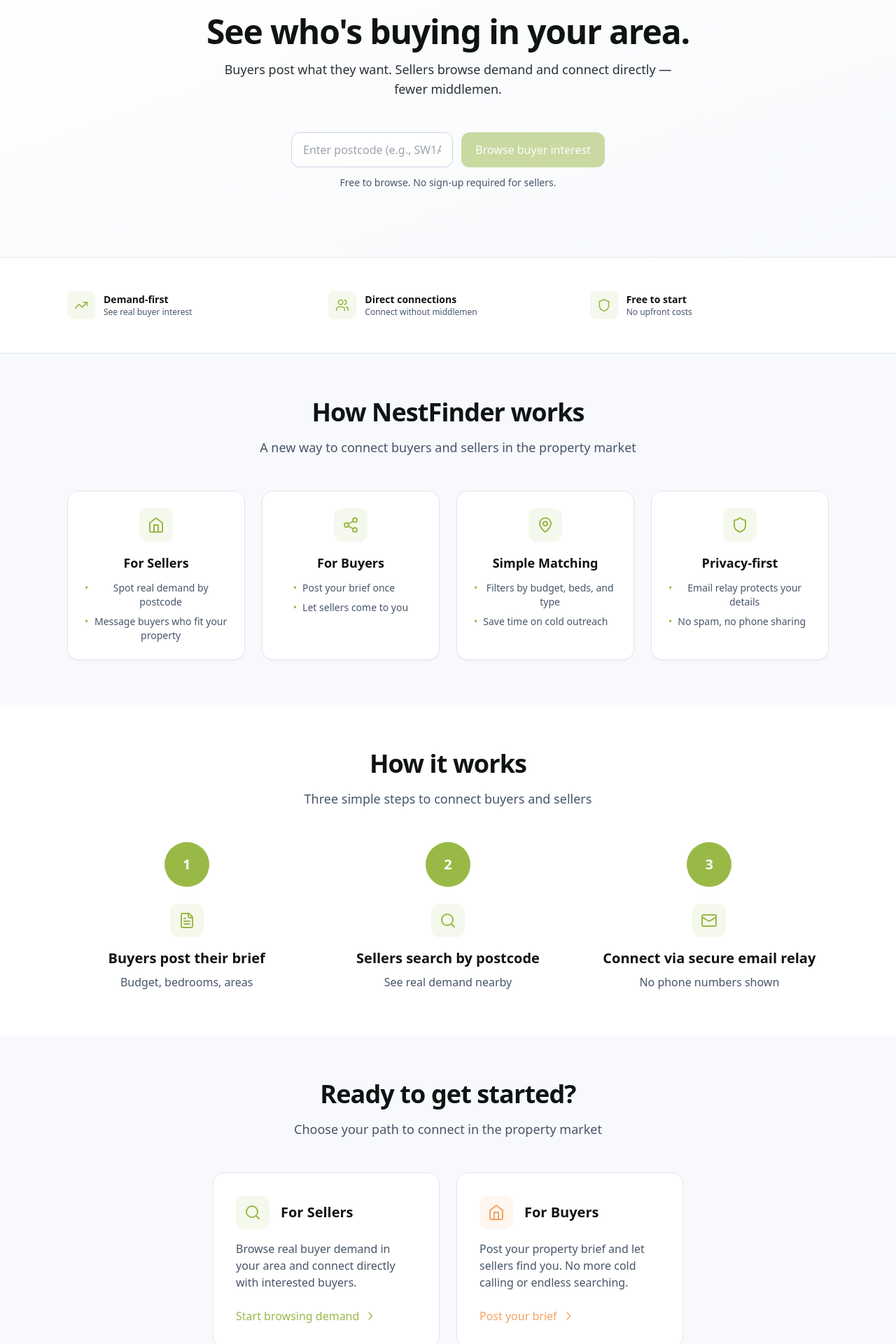
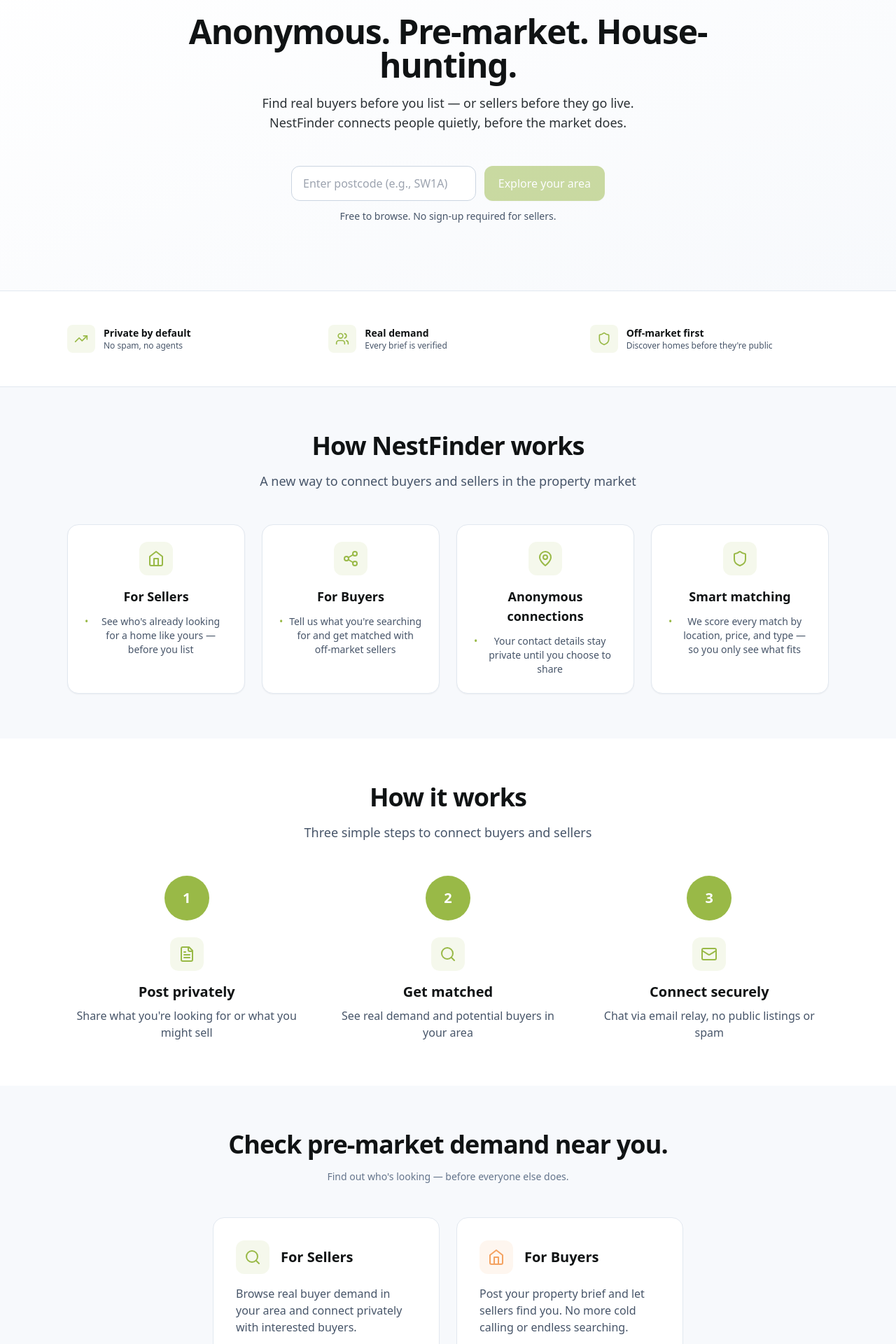
Before and after one commit to OscarTitcombe/NestFinderWebApp, a Next.js app: page / in a window 1280 px wide. Shown: the part 140-2060 px from the top of the page at 70% size. Built offline with nearby package versions, Linux system fonts and the light colour scheme.

Commit message:
Copy improvements

```diff
--- a/app/for-buyers/page.tsx
+++ b/app/for-buyers/page.tsx
@@ -51,18 +51,18 @@
         <div className="container-custom">
           <div className="text-center max-w-4xl mx-auto">
             <h1 className="heading-primary mb-6">
-              Tell us what you're looking for.
+              House-hunt anonymously.
             </h1>
 
             <p className="subheading max-w-2xl mx-auto mb-8">
-              Post your brief once. Let the right sellers find you.
+              Post your brief and get matched with off-market sellers — before listings go public.
             </p>
 
             <Link
               href="/buy"
               className="btn-primary text-lg px-8 py-4 inline-flex items-center"
             >
-              Post your brief
+              Create your private brief
               <FileText className="w-5 h-5 ml-2" />
             </Link>
           </div>
@@ -173,7 +173,7 @@
                 href="/buy"
                 className="btn-primary text-lg px-8 py-4 inline-flex items-center justify-center"
               >
-                Post your brief
+                Create your private brief
                 <FileText className="w-5 h-5 ml-2" />
               </Link>
 
@@ -181,7 +181,7 @@
                 href="/market"
                 className="inline-flex items-center justify-center px-8 py-4 text-primary border border-primary rounded-xl hover:bg-primary/5 transition-colors"
               >
-                Browse market
+                Explore pre-market
                 <Home className="w-5 h-5 ml-2" />
               </Link>
             </div>
--- a/app/for-sellers/page.tsx
+++ b/app/for-sellers/page.tsx
@@ -46,15 +46,11 @@
 const faqs = [
   {
     question: 'Do I need an estate agent?',
-    answer: 'No — you can contact buyers directly. NestFinder connects you with verified buyers in your area, eliminating the need for traditional estate agents and their fees.'
+    answer: 'No — you can contact buyers privately. NestFinder connects you with verified buyers in your area, eliminating the need for traditional estate agents and their fees.'
   },
   {
     question: 'Is it free?',
     answer: 'Yes, posting and browsing are free while we\'re in beta. You can search buyer demand and contact interested buyers at no cost.'
-  },
-  {
-    question: 'How do I know buyers are genuine?',
-    answer: 'All buyers are verified through our email system. We use secure email relay to protect both parties while ensuring genuine interest.'
   }
 ]
 
@@ -66,18 +62,18 @@
         <div className="container-custom">
           <div className="text-center max-w-4xl mx-auto">
             <h1 className="heading-primary mb-6">
-              See real buyer demand in your postcode.
+              See real buyers — before you list.
             </h1>
 
             <p className="subheading max-w-2xl mx-auto mb-8">
-              Browse live briefs and connect directly — fewer middlemen.
+              Join the pre-market. Connect privately, sell faster, skip the noise.
             </p>
 
             <Link
               href="/market"
               className="btn-primary text-lg px-8 py-4 inline-flex items-center"
             >
-              Browse buyer demand
+              Explore your area
               <Search className="w-5 h-5 ml-2" />
             </Link>
           </div>
@@ -214,7 +210,7 @@
               Ready to see buyer demand in your area?
             </h2>
             <p className="text-lg text-slate-600 mb-8">
-              Start browsing buyer interest and connect directly with potential buyers
+              Start browsing buyer interest and connect privately with potential buyers
             </p>
 
             <div className="flex flex-col sm:flex-row gap-4 justify-center">
@@ -222,7 +218,7 @@
                 href="/market"
                 className="btn-primary text-lg px-8 py-4 inline-flex items-center justify-center"
               >
-                Browse buyer demand
+                Explore pre-market demand
                 <Search className="w-5 h-5 ml-2" />
               </Link>
 
--- a/app/layout.tsx
+++ b/app/layout.tsx
@@ -2,8 +2,8 @@
 import './globals.css'
 
 export const metadata: Metadata = {
-  title: 'NestFinder - See who\'s buying in your area',
-  description: 'Buyers post what they want. Sellers browse demand and connect directly — fewer middlemen.',
+  title: 'NestFinder — Anonymous, pre-market house-hunting',
+  description: 'Find real buyers before you list — or sellers before they go live. Anonymous matches, private intros, off-market first.',
 }
 
 export default function RootLayout({
--- a/components/CTASection.tsx
+++ b/components/CTASection.tsx
@@ -7,10 +7,10 @@
       <div className="container-custom">
         <div className="text-center max-w-4xl mx-auto">
           <h2 className="text-3xl sm:text-4xl font-bold tracking-tight text-dark mb-4">
-            Ready to get started?
+            Check pre-market demand near you.
           </h2>
-          <p className="text-lg text-slate-600 mb-12">
-            Choose your path to connect in the property market
+          <p className="text-sm text-slate-500 mb-12">
+            Find out who's looking — before everyone else does.
           </p>
 
           <div className="grid grid-cols-1 md:grid-cols-2 gap-6 max-w-2xl mx-auto">
@@ -26,10 +26,10 @@
                 <h3 className="text-xl font-semibold text-dark">For Sellers</h3>
               </div>
               <p className="text-slate-600 mb-6">
-                Browse real buyer demand in your area and connect directly with interested buyers.
+                Browse real buyer demand in your area and connect privately with interested buyers.
               </p>
               <div className="flex items-center text-primary font-medium group-hover:text-[#7A9A3A] transition-colors">
-                Start browsing demand
+                Explore pre-market demand
                 <svg className="w-4 h-4 ml-2 group-hover:translate-x-1 transition-transform" fill="none" stroke="currentColor" viewBox="0 0 24 24">
                   <path strokeLinecap="round" strokeLinejoin="round" strokeWidth={2} d="M9 5l7 7-7 7" />
                 </svg>
@@ -51,7 +51,7 @@
                 Post your property brief and let sellers find you. No more cold calling or endless searching.
               </p>
               <div className="flex items-center text-accent font-medium group-hover:text-[#D18B4A] transition-colors">
-                Post your brief
+                Create your private brief
                 <svg className="w-4 h-4 ml-2 group-hover:translate-x-1 transition-transform" fill="none" stroke="currentColor" viewBox="0 0 24 24">
                   <path strokeLinecap="round" strokeLinejoin="round" strokeWidth={2} d="M9 5l7 7-7 7" />
                 </svg>
--- a/components/FeatureGrid.tsx
+++ b/components/FeatureGrid.tsx
@@ -5,32 +5,28 @@
     icon: Home,
     title: 'For Sellers',
     bullets: [
-      'Spot real demand by postcode',
-      'Message buyers who fit your property'
+      'See who\'s already looking for a home like yours — before you list'
     ]
   },
   {
     icon: Share2,
     title: 'For Buyers',
     bullets: [
-      'Post your brief once',
-      'Let sellers come to you'
+      'Tell us what you\'re searching for and get matched with off-market sellers'
     ]
   },
   {
     icon: MapPin,
-    title: 'Simple Matching',
+    title: 'Anonymous connections',
     bullets: [
-      'Filters by budget, beds, and type',
-      'Save time on cold outreach'
+      'Your contact details stay private until you choose to share'
     ]
   },
   {
     icon: Shield,
-    title: 'Privacy-first',
+    title: 'Smart matching',
     bullets: [
-      'Email relay protects your details',
-      'No spam, no phone sharing'
+      'We score every match by location, price, and type — so you only see what fits'
     ]
   }
 ]
--- a/components/Hero.tsx
+++ b/components/Hero.tsx
@@ -7,17 +7,20 @@
         <div className="text-center max-w-4xl mx-auto">
           {/* Main Headline */}
           <h1 className="heading-primary">
-            See who's buying in your area.
+            Anonymous. Pre-market. House-hunting.
           </h1>
 
           {/* Subheading */}
-          <p className="subheading max-w-2xl mx-auto">
-            Buyers post what they want. Sellers browse demand and connect directly — fewer middlemen.
-          </p>
+          <div className="subheading max-w-2xl mx-auto">
+            <p>Find real buyers before you list — or sellers before they go live.</p>
+            <p>NestFinder connects people quietly, before the market does.</p>
+          </div>
 
           {/* Postcode Search */}
           <div className="mt-12">
-            <PostcodeSearch />
+            <PostcodeSearch
+              buttonLabel="Explore your area"
+            />
           </div>
         </div>
       </div>
--- a/components/HowItWorks.tsx
+++ b/components/HowItWorks.tsx
@@ -4,20 +4,20 @@
   {
     number: 1,
     icon: FileText,
-    title: 'Buyers post their brief',
-    description: 'Budget, bedrooms, areas'
+    title: 'Post privately',
+    description: 'Share what you\'re looking for or what you might sell'
   },
   {
     number: 2,
     icon: Search,
-    title: 'Sellers search by postcode',
-    description: 'See real demand nearby'
+    title: 'Get matched',
+    description: 'See real demand and potential buyers in your area'
   },
   {
     number: 3,
     icon: Mail,
-    title: 'Connect via secure email relay',
-    description: 'No phone numbers shown'
+    title: 'Connect securely',
+    description: 'Chat via email relay, no public listings or spam'
   }
 ]
 
--- a/components/Navbar.tsx
+++ b/components/Navbar.tsx
@@ -18,7 +18,7 @@
               href="/market"
               className="text-slate-600 hover:text-dark transition-colors font-medium"
             >
-              Browse
+              Explore pre-market
             </Link>
             <Link
               href="/for-buyers"
--- a/components/PostcodeSearch.tsx
+++ b/components/PostcodeSearch.tsx
@@ -12,7 +12,7 @@
 }
 
 export default function PostcodeSearch({
-  buttonLabel = "Browse buyer interest",
+  buttonLabel = "Explore pre-market demand",
   placeholder = "Enter postcode (e.g., SW1A)",
   showHelperText = true,
   className = ""
--- a/components/TrustStrip.tsx
+++ b/components/TrustStrip.tsx
@@ -3,18 +3,18 @@
 const trustItems = [
   {
     icon: TrendingUp,
-    label: 'Demand-first',
-    description: 'See real buyer interest'
+    label: 'Private by default',
+    description: 'No spam, no agents'
   },
   {
     icon: Users,
-    label: 'Direct connections',
-    description: 'Connect without middlemen'
+    label: 'Real demand',
+    description: 'Every brief is verified'
   },
   {
     icon: Shield,
-    label: 'Free to start',
-    description: 'No upfront costs'
+    label: 'Off-market first',
+    description: 'Discover homes before they\'re public'
   }
 ]
 
```
Also changed, not shown: 1 other file (tests, documents, lock files or other folders).
